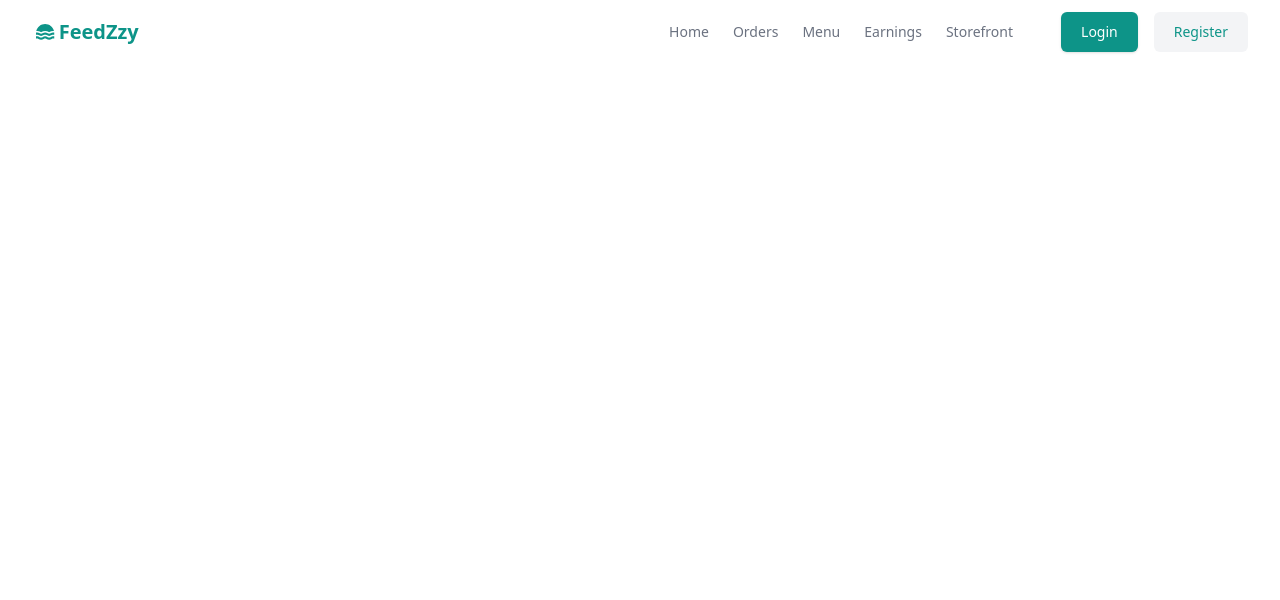
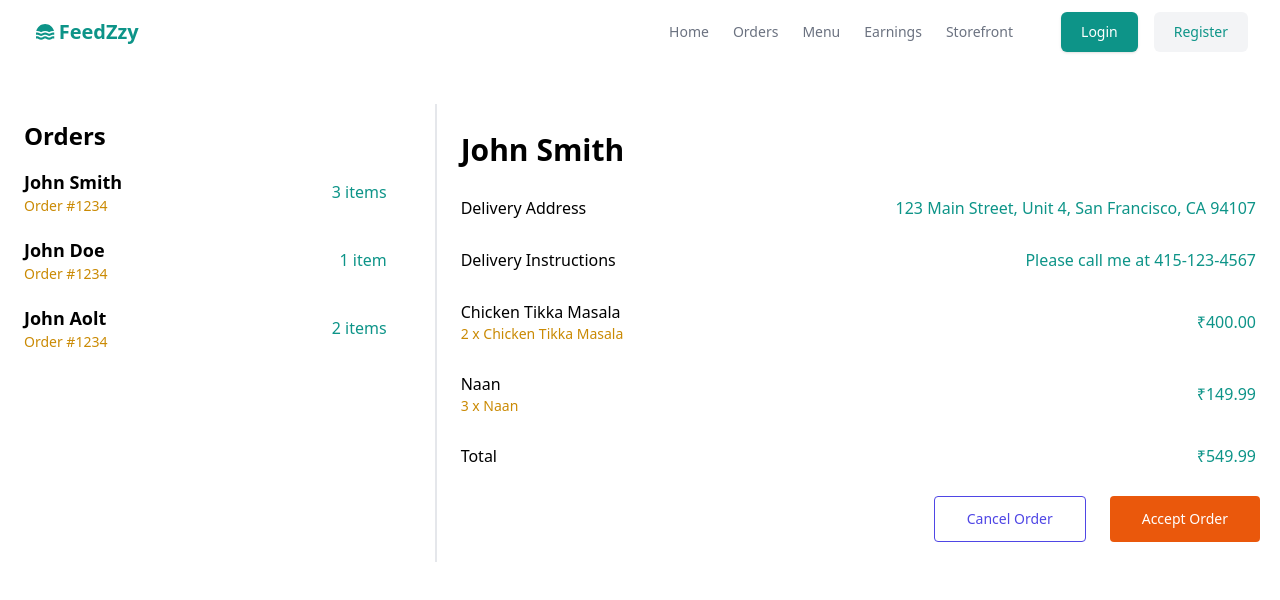
Before and after one commit to Phinix-BI/Feedzzy, a React (Vite) app in the folder client/: page / in a window 1280 px wide. Shown: the top 600 px of the page. Built offline with nearby package versions, Linux system fonts and the light colour scheme.

Commit message:
(Frontend) Add Resturant Order Page

```diff
--- a/client/src/App.tsx
+++ b/client/src/App.tsx
@@ -1,5 +1,4 @@
-import NavBar from "./components/ResturantPages/common/NavBar/NavBar.tsx"
-
+import OrderStatus from "./components/ResturantPages/OrderStatus/OrderStatus.tsx";
 import {createBrowserRouter,RouterProvider} from "react-router-dom";
 
 import './styles.css'
@@ -8,7 +7,7 @@ function App() {
   const router = createBrowserRouter([
     {
       path: "/",
-      element: <NavBar/>,
+      element: <OrderStatus/>,
     },
 
   ]);
--- /dev/null
+++ b/client/src/components/ResturantPages/AddressDetails/AddressDetails.tsx
@@ -0,0 +1,23 @@
+interface AddressProps {
+
+    title : string;
+    details: string;
+
+}
+
+const AddressDetails:React.FC<AddressProps> = (props) => {
+    return (
+        <div className="flex items-center justify-between h-full px-6 mb-7">
+            <div>
+                <h2 className="text-md font-medium">{props.title}</h2>
+
+            </div>
+            <div>
+                <span className="text-teal-600">{props.details}</span>
+            </div>
+
+        </div>
+    );
+}
+
+export default AddressDetails;
--- /dev/null
+++ b/client/src/components/ResturantPages/ItemPrice/ItemPrice.tsx
@@ -0,0 +1,24 @@
+
+interface ItemPriceProps {
+        itemName : string;
+        quantity ?: number;
+        itemPrice : number;
+        itemDescription ?: string;
+    }
+
+const ItemPrice : React.FC<ItemPriceProps> = (props) => {
+    return (
+        <div className="flex items-center justify-between h-full px-6 mb-7">
+            <div>
+                <h2 className="text-md font-medium">{props.itemName}</h2>
+                <p className="text-yellow-600 text-sm">{props.quantity} {(props.quantity) ? `x` : ''} {props.itemDescription}</p>
+            </div>
+            <div>
+                <span className="text-teal-600">₹{props.itemPrice.toFixed(2)}</span>
+            </div>
+
+        </div>
+    );
+}
+
+export default ItemPrice;
--- /dev/null
+++ b/client/src/components/ResturantPages/OrderItems/OrderItems.tsx
@@ -0,0 +1,24 @@
+interface OrderItemsProps {
+    customerName: string;
+    orderNumber: number;
+    items: number;
+}
+
+const OrderItems:React.FC<OrderItemsProps> = (props) => {
+
+    return(
+
+        <div className="flex items-center justify-between h-full px-6 mb-5">
+            <div>
+                <h2 className="text-lg font-semibold">{props.customerName}</h2>
+                <p className="text-yellow-600 text-sm">Order #{props.orderNumber}</p>
+            </div>
+            <div>
+                <span className="text-teal-600">{props.items}{(props.items > 1) ? ` items` : ` item`}</span>
+            </div>
+        </div>
+
+    );
+}
+
+export default OrderItems;
--- a/client/src/components/ResturantPages/OrderStatus/OrderStatus.tsx
+++ b/client/src/components/ResturantPages/OrderStatus/OrderStatus.tsx
@@ -0,0 +1,54 @@
+import AddressDetails from "../AddressDetails/AddressDetails.tsx";
+import NavBar from "../common/NavBar/NavBar.tsx";
+import ItemPrice from "../ItemPrice/ItemPrice.tsx";
+import Order_Items from "../OrderItems/OrderItems.tsx";
+
+const OrderStatus = () => {
+return (
+
+    <div>
+
+        <NavBar />
+
+        <div className="max-w-screen-xl mx-auto mt-10">
+            <div>
+                <div className="grid grid-cols-1 gap-1 lg:grid-cols-3 lg:gap-6 ">
+                    <div className="h-fit bg-white-200">
+                        <div className="font-semibold text-2xl px-6 py-4">
+                            <h1>Orders</h1>
+                        </div>
+                        <Order_Items customerName="John Smith" orderNumber={1234} items={3} />
+                        <Order_Items customerName="John Doe" orderNumber={1234} items={1} />
+                        <Order_Items customerName="John Aolt" orderNumber={1234} items={2} />
+                    </div>
+                    <div className="h-fit border-l-2 bg-white-200 lg:col-span-2 ">
+                        <div>
+                             <div className="font-bold text-3xl px-6 py-4 my-3">
+                                <h1>John Smith</h1>
+                            </div>
+
+                            <AddressDetails title="Delivery Address" details="123 Main Street, Unit 4, San Francisco, CA 94107" />
+                            <AddressDetails title="Delivery Instructions" details="Please call me at 415-123-4567" />
+                            <ItemPrice itemName="Chicken Tikka Masala" quantity={2} itemPrice={400.00} itemDescription="Chicken Tikka Masala" />
+                            <ItemPrice itemName="Naan" quantity={3} itemPrice={149.99} itemDescription="Naan" />
+                            <ItemPrice itemName="Total" itemPrice={549.99} />
+
+                            <div className="flex justify-end h-30 gap-6 mx-5 my-5">
+
+                               <button type="button" className="inline-block rounded border border-current px-8 py-3 text-sm font-medium text-indigo-600 transition hover:scale-110 hover:shadow-xl focus:outline-none">Cancel Order</button>
+
+                               <button type="button" className="inline-block rounded bg-orange-600 px-8 py-3 text-sm font-medium text-white transition hover:scale-110 hover:shadow-xl focus:outline-none">Accept Order</button>
+
+                            </div>
+                        </div>
+                    </div>
+                </div>
+            </div>
+        </div>
+
+    </div>
+    );
+}
+
+
+export default OrderStatus;
```
